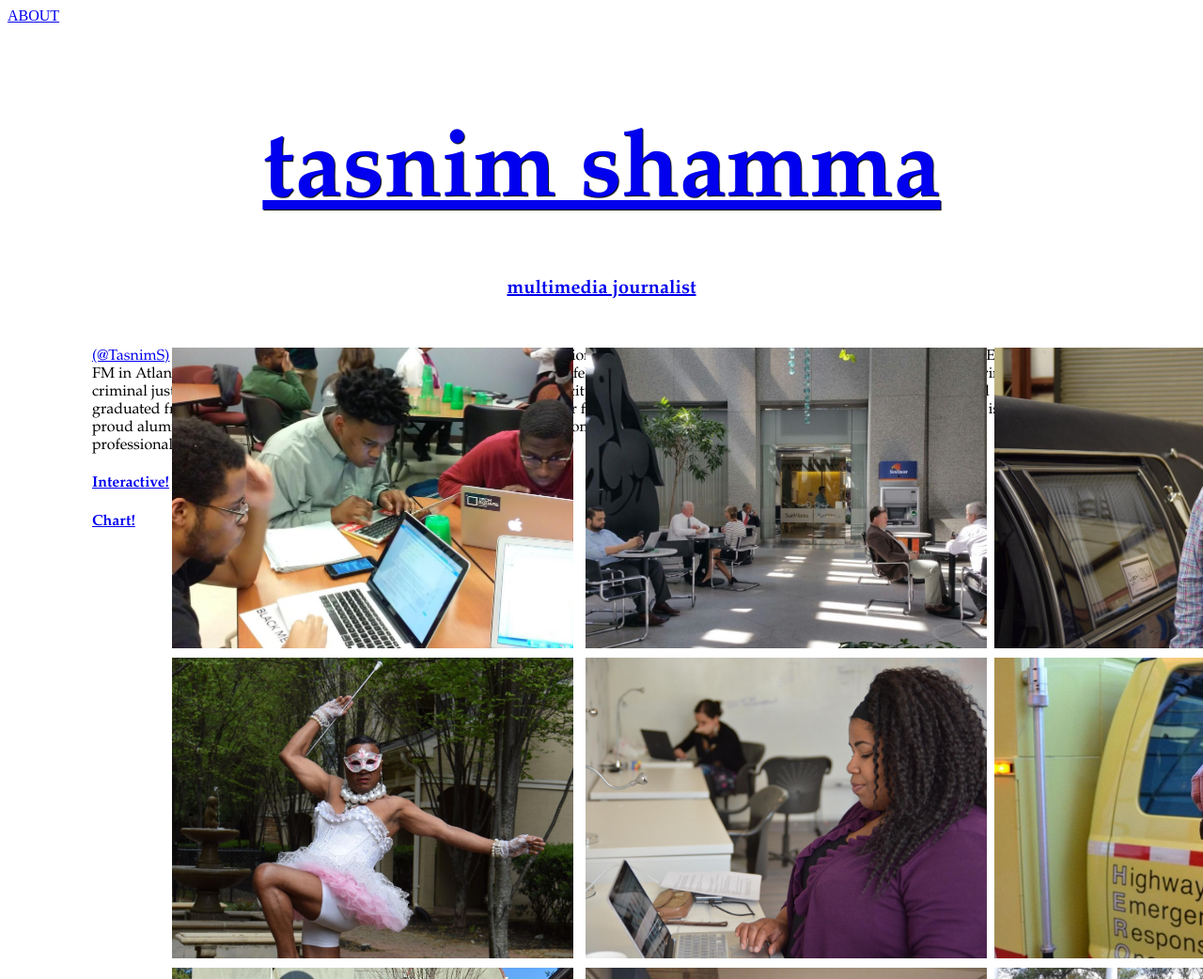
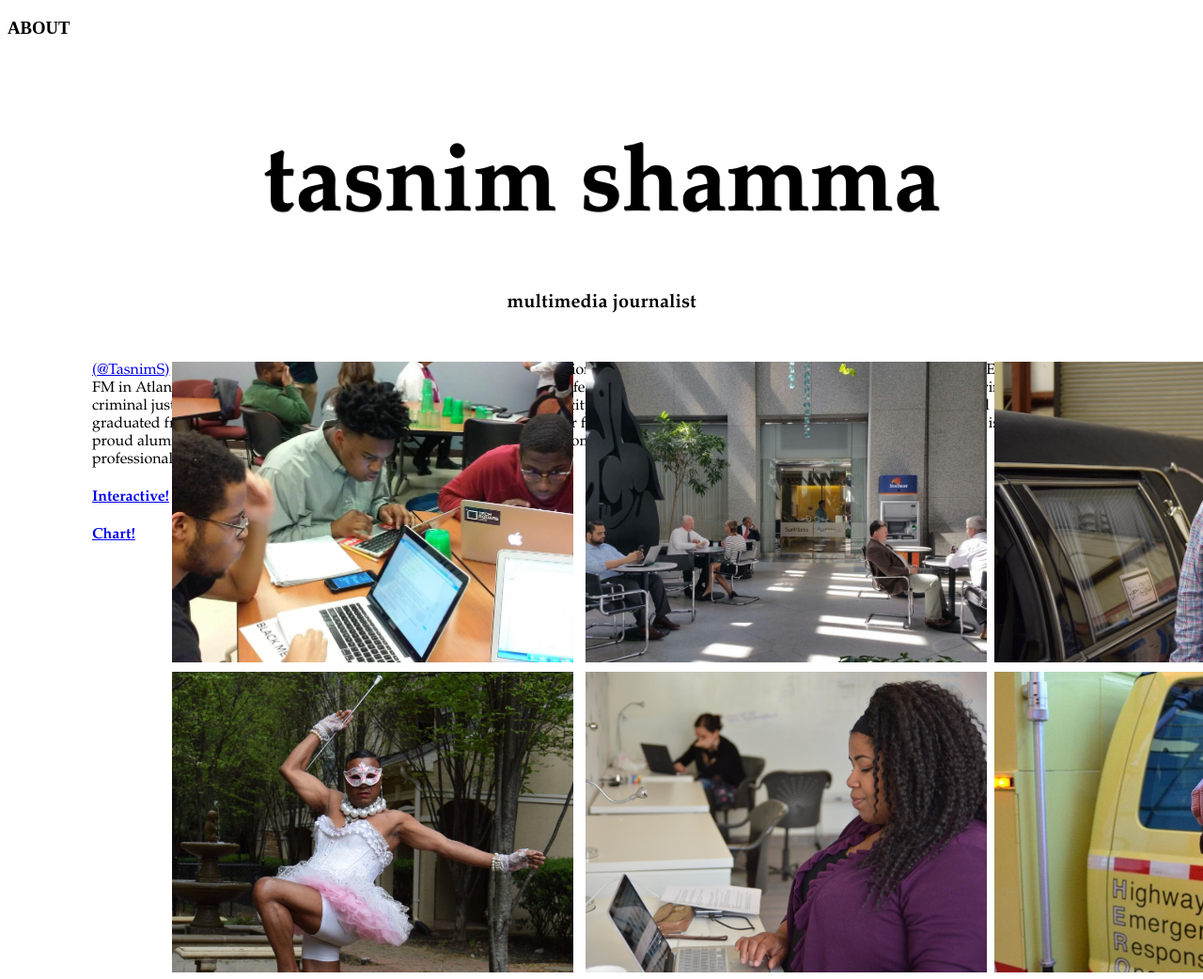
Before and after one commit to tshamma/portfolio, a plain HTML site: page index.html in a window 1280 px wide. Shown: the top 1042 px of the page at 94% size. Drawn offline with Linux system fonts and the light colour scheme.

Commit message:
removed link

```diff
--- a/index.html
+++ b/index.html
@@ -6,7 +6,7 @@
 	</head>
 
 	<body>
-	            <a href=<h3>ABOUT</h3>
+	            <h3>ABOUT</h3>
 				<h1>tasnim shamma</h1>
 				<h2>multimedia journalist</h2>
 
```
